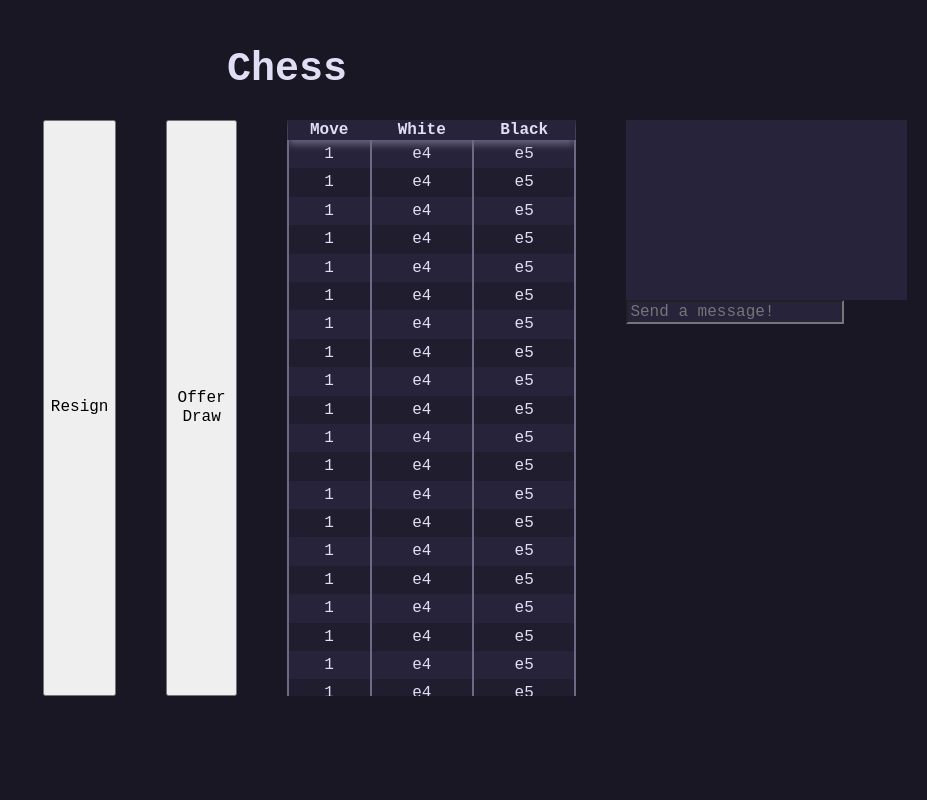
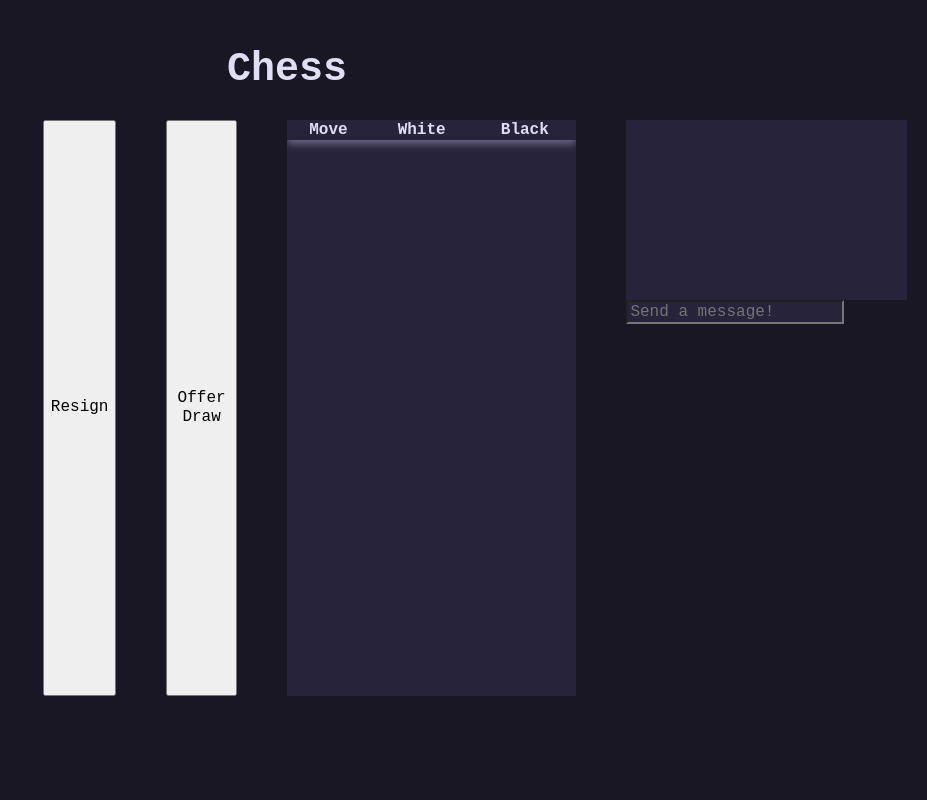
Before and after one commit to xl4624/chess-with-friends, a Flask app: template templates/game_view.html in a window 1280 px wide. Shown: the whole page, without its empty margins (353-1280 px from the left). Run offline with Flask 3, Linux system fonts and the light colour scheme; the template is opened without the code that fills it, so the values that code supplies are empty; some libraries are stand-ins or nearby versions.

Commit message:
Fix functionality when resigning a game
When resigning a game, the modal wasn't properly updating who won.
So when a player resigns, we now check if the player is actually in the
game, and if so, we update the game to show the other player as the
winner.

Also, accidentally committed the test rows in the move history table,
so I removed those, oops.

```diff
--- a/templates/game_view.html
+++ b/templates/game_view.html
@@ -22,121 +22,6 @@
                     </thead>
                     <tbody>
                         <!-- Move history will be listed here -->
-                        <tr>
-                            <td>1</td>
-                            <td>e4</td>
-                            <td>e5</td>
-                        </tr>
-                        <tr>
-                            <td>1</td>
-                            <td>e4</td>
-                            <td>e5</td>
-                        </tr>
-                        <tr>
-                            <td>1</td>
-                            <td>e4</td>
-                            <td>e5</td>
-                        </tr>
-                        <tr>
-                            <td>1</td>
-                            <td>e4</td>
-                            <td>e5</td>
-                        </tr>
-                        <tr>
-                            <td>1</td>
-                            <td>e4</td>
-                            <td>e5</td>
-                        </tr>
-                        <tr>
-                            <td>1</td>
-                            <td>e4</td>
-                            <td>e5</td>
-                        </tr>
-                        <tr>
-                            <td>1</td>
-                            <td>e4</td>
-                            <td>e5</td>
-                        </tr>
-                        <tr>
-                            <td>1</td>
-                            <td>e4</td>
-                            <td>e5</td>
-                        </tr>
-                        <tr>
-                            <td>1</td>
-                            <td>e4</td>
-                            <td>e5</td>
-                        </tr>
-                        <tr>
-                            <td>1</td>
-                            <td>e4</td>
-                            <td>e5</td>
-                        </tr>
-                        <tr>
-                            <td>1</td>
-                            <td>e4</td>
-                            <td>e5</td>
-                        </tr>
-                        <tr>
-                            <td>1</td>
-                            <td>e4</td>
-                            <td>e5</td>
-                        </tr>
-                        <tr>
-                            <td>1</td>
-                            <td>e4</td>
-                            <td>e5</td>
-                        </tr>
-                        <tr>
-                            <td>1</td>
-                            <td>e4</td>
-                            <td>e5</td>
-                        </tr>
-                        <tr>
-                            <td>1</td>
-                            <td>e4</td>
-                            <td>e5</td>
-                        </tr>
-                        <tr>
-                            <td>1</td>
-                            <td>e4</td>
-                            <td>e5</td>
-                        </tr>
-                        <tr>
-                            <td>1</td>
-                            <td>e4</td>
-                            <td>e5</td>
-                        </tr>
-                        <tr>
-                            <td>1</td>
-                            <td>e4</td>
-                            <td>e5</td>
-                        </tr>
-                        <tr>
-                            <td>1</td>
-                            <td>e4</td>
-                            <td>e5</td>
-                        </tr>
-                        <tr>
-                            <td>1</td>
-                            <td>e4</td>
-                            <td>e5</td>
-                        </tr>
-                        <tr>
-                            <td>1</td>
-                            <td>e4</td>
-                            <td>e5</td>
-                        </tr>
-                        <tr>
-                            <td>1</td>
-                            <td>e4</td>
-                            <td>e5</td>
-                        </tr>
-                        <tr>
-                            <td>1</td>
-                            <td>e4</td>
-                            <td>e5</td>
-                        </tr>
                     </tbody>
                 </table>
             </div>
@@ -158,9 +43,10 @@
 
             <!-- pop up details when win -->
             <div class="modal-body">
-                {{userW}} has won the game! Rematch?
+                <div class="modal-text"></div>
                 <button id="rematch">Yes</button>
-                <button id="return">No</button>
+                <!-- Ideally this should just be an <a> tag that should look like a button using css -->
+                <button><a href="{{ url_for('index') }}">No</a></button>
             </div>
 
         </div>
--- a/utils/decorators.py
+++ b/utils/decorators.py
@@ -79,3 +79,4 @@ def socket_login_required(function):
 
 # TODO: Implement
 # def socket_room_required(function):
+# def socket_game_exists(function):
```
Also changed, not shown: routes/games.py (+10 -13 lines), static/js/game_view.js (+19 -13 lines).
